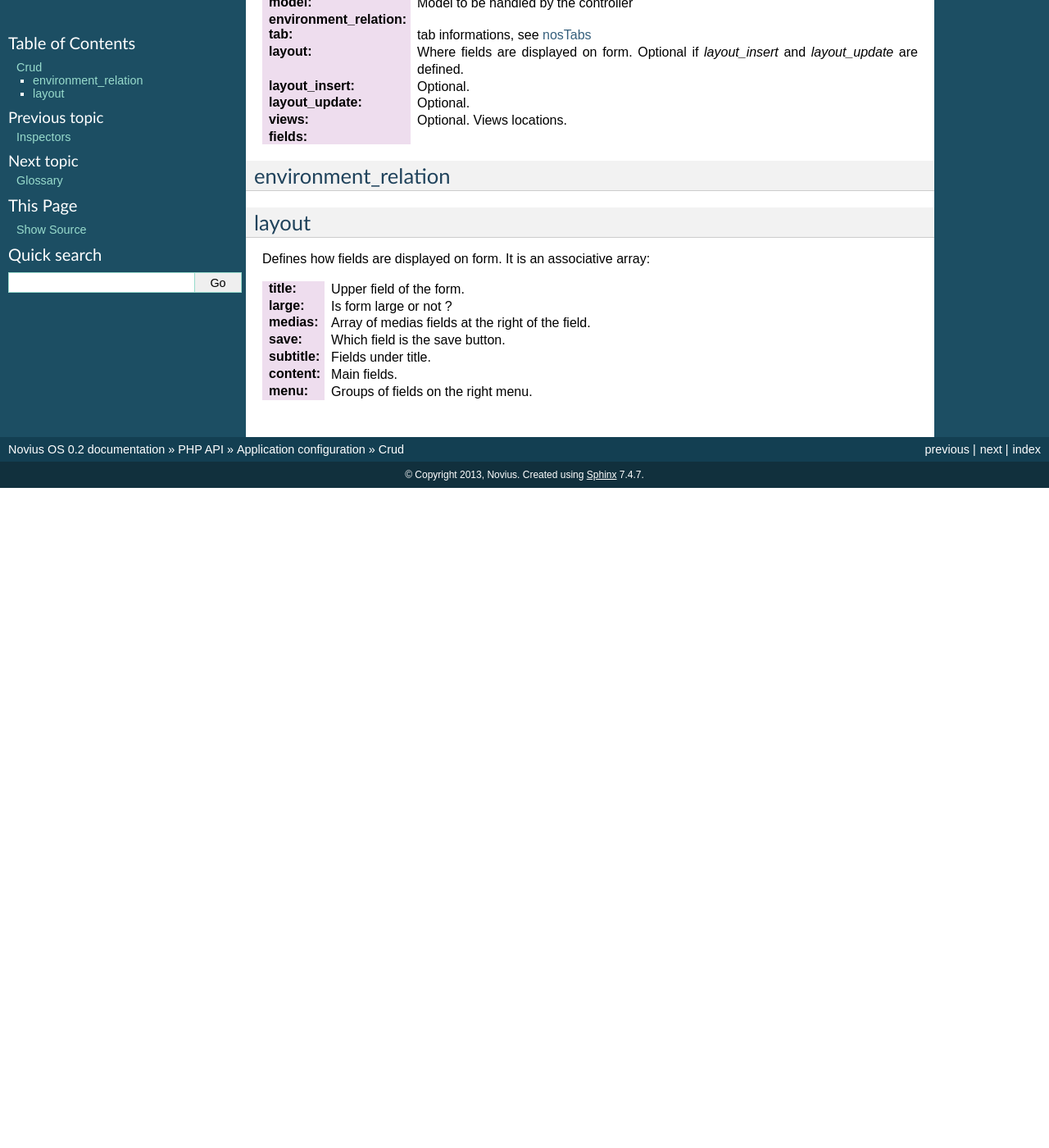
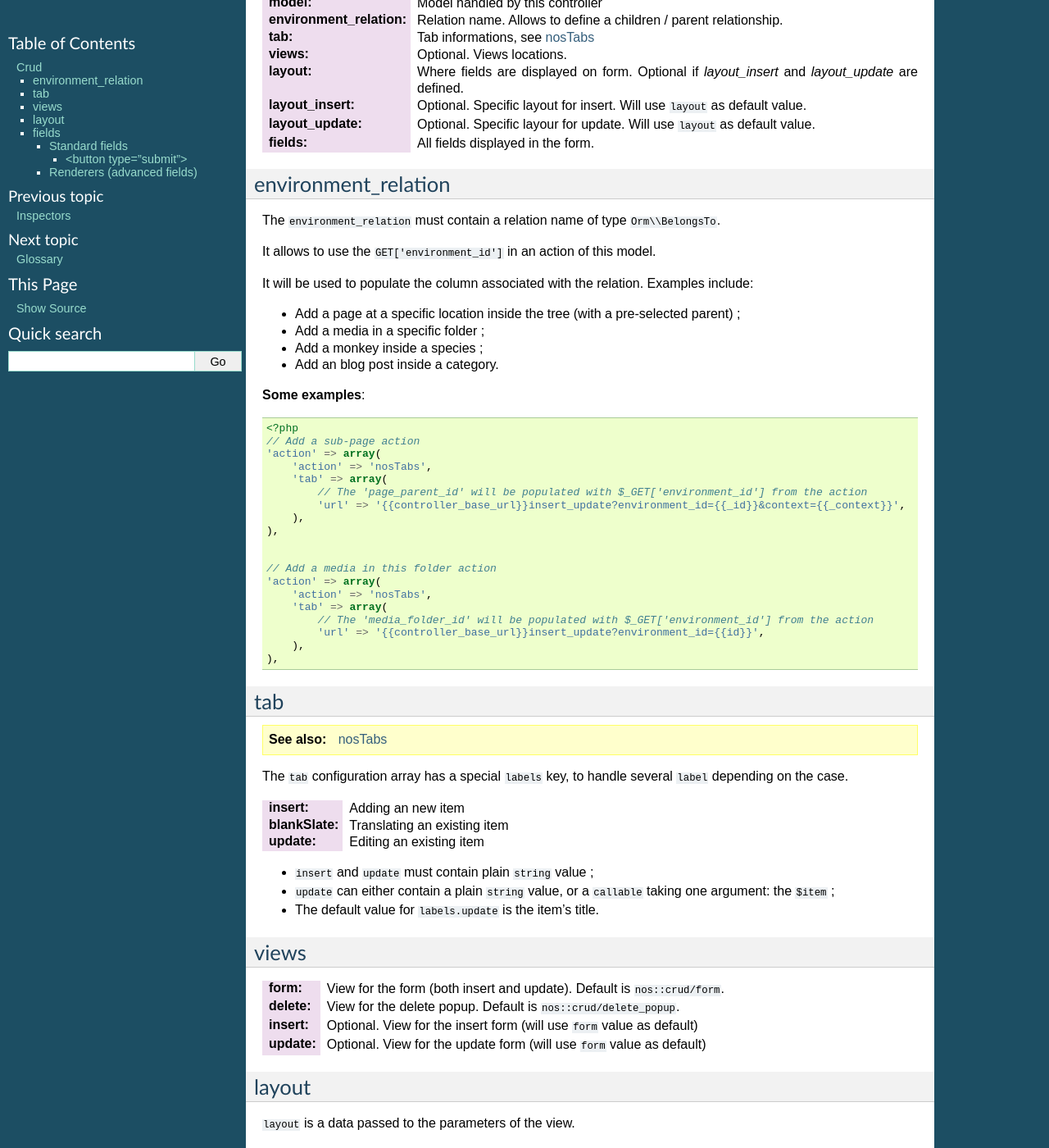
Before and after one commit to vrcAlbert/documentation-api, a Sphinx documentation site: the page built from source/php/configuration/application/crud.rst, in a window 1280 px wide and 1400 px high, scrolled down 194 px. Shown: the whole window at 82% size. Built offline with Sphinx 7.4.7, drawn with Linux system fonts in a browser that asks for light colours; cross-references to code outside the pages are shown as plain code; before the commit the page ends 900 px from its top, so only the background shows below that; some of the changed text lies outside the part shown.

Commit message:
CRUD and Forms' views

```diff
--- a/source/php/configuration/application/crud.rst
+++ b/source/php/configuration/application/crud.rst
@@ -5,30 +5,228 @@ Configuration for :php:class:`Nos\\Orm\\Model`'s appdesk.
 
 Associative array:
 
-:controller_url: Url of CRUD controller
-:model: Model to be handled by the controller
-:environment_relation:
-:tab: tab informations, see :ref:`javascript/$/nosAction/nosTabs`
-:layout: Where fields are displayed on form. Optional if `layout_insert` and `layout_update` are defined.
-:layout_insert: Optional.
-:layout_update: Optional.
-:views: Optional. Views locations.
-:fields:
+:controller_url: Url of the CRUD controller
+:model:          Model handled by this controller
+:environment_relation: Relation name. Allows to define a children / parent relationship.
+:tab:            Tab informations, see :ref:`javascript/$/nosAction/nosTabs`
+:views:          Optional. Views locations.
+:layout:         Where fields are displayed on form. Optional if `layout_insert` and `layout_update` are defined.
+:layout_insert:  Optional. Specific layout for insert. Will use ``layout`` as default value.
+:layout_update:  Optional. Specific layour for update. Will use ``layout`` as default value.
+:fields:         All fields displayed in the form.
+
 
 environment_relation
 ********************
 
+The ``environment_relation`` must contain a relation name of type ``Orm\\BelongsTo``.
+
+It allows to use the ``GET['environment_id']`` in an action of this model.
+
+It will be used to populate the column associated with the relation. Examples include:
+
+- Add a page at a specific location inside the tree (with a pre-selected parent) ;
+- Add a media in a specific folder ;
+- Add a monkey inside a species ;
+- Add an blog post inside a category.
+
+**Some examples**:
+
+.. code-block:: php
+
+    <?php
+    // Add a sub-page action
+    'action' => array(
+        'action' => 'nosTabs',
+        'tab' => array(
+            // The 'page_parent_id' will be populated with $_GET['environment_id'] from the action
+            'url' => '{{controller_base_url}}insert_update?environment_id={{_id}}&context={{_context}}',
+        ),
+    ),
+
+
+    // Add a media in this folder action
+    'action' => array(
+        'action' => 'nosTabs',
+        'tab' => array(
+            // The 'media_folder_id' will be populated with $_GET['environment_id'] from the action
+            'url' => '{{controller_base_url}}insert_update?environment_id={{id}}',
+        ),
+    ),
+
+
+
+tab
+****
+
+.. seealso:: :ref:`javascript/$/nosAction/nosTabs`
+
+
+The ``tab`` configuration array has a special ``labels`` key, to handle several ``label`` depending on the case.
+
+:insert:     Adding an new item
+:blankSlate: Translating an existing item
+:update:     Editing an existing item
+
+
+- ``insert`` and ``update`` must contain plain ``string`` value ;
+- ``update`` can either contain a plain ``string`` value, or a ``callable`` taking one argument: the ``$item`` ;
+- The default value for ``labels.update`` is the item's title.
+
+
+views
+*****
+
+:form:   View for the form (both insert and update). Default is ``nos::crud/form``.
+:delete: View for the delete popup. Default is ``nos::crud/delete_popup``.
+:insert: Optional. View for the insert form (will use ``form`` value as default)
+:update: Optional. View for the update form (will use ``form`` value as default)
 
 
 layout
 ******
 
-Defines how fields are displayed on form. It is an associative array:
+``layout`` is a data passed to the parameters of the view.
 
-:title: Upper field of the form.
-:large: Is form large or not ?
-:medias: Array of medias fields at the right of the field.
-:save: Which field is the save button.
-:subtitle: Fields under title.
-:content: Main fields.
-:menu: Groups of fields on the right menu.
+There are two syntaxes, the normal (full) and a simplified form (because it's what we want to use 80% of the time).
+
+
+Here is the **full normal syntax**:
+
+.. code-block:: php
+
+    <?php
+    'layout' => array(
+        'first_view' => array(
+            'view' => 'nos::form/layout_standard',
+            'params' => array(
+                // View data
+                'title' => '',
+                'content' => '',
+            ),
+        ),
+        'second_view' => array(
+            'view' => 'noviusos_page::admin/page_form',
+            // No 'params'
+        ),
+    ),
+
+
+But Novius OS has a standard layout for the form, and that's what we want to use 80% of the time with the **simplified syntax**:
+
+.. code-block:: php
+
+    <?php
+    'layout' => array(
+        // View data
+        'title' => '',
+        'content' => '',
+    ),
+
+We only need to define the view data for the standard layout, and it will be wrapped like so:
+
+.. code-block:: php
+
+    <?php
+    $layout = array(
+        array(
+            'view' => 'nos::form/layout_standard',
+            'params' =>  $layout,
+        ),
+    );
+
+
+.. seealso:: :doc:`/php/views/form`
+
+.. _php/configuration/application/crud/fields:
+
+fields
+******
+
+The ``fields`` syntax is based on an existing FuelPHP feature, which is used to configure form attributes for each column of a Model.
+
+.. seealso::
+
+    `FuelPHP documentation on Model::$_properties <http://docs.fuelphp.com/packages/orm/creating_models.html#propperties>`__
+
+In addition to standard form fields, Novius OS has :term:`renderers <Renderer>`, which are a bit more advanced. For
+instance, they allow to select a media, a page, a date...
+
+
+Configuration example:
+
+.. code-block:: php
+
+	<?php
+	return array(
+		'name' => array(
+			'label' => 'Text shown next to the field',
+			'form' => array(
+				'type' => 'text',
+				'value' => 'Default value',
+			),
+			'validation' => array(),
+	);
+
+
+Standard fields
+----------------
+
+Bold text is the value for the ``type`` property.
+
+* <input type="**text**">
+* <input type="**password**">
+* <**textarea**>
+* <**select**>
+* <input type="**radio**">
+* <input type="**checkbox**">
+* <input type="**submit**">
+* <input type="**button**">
+* <input type="**file**">
+
+.. code-block:: php
+
+	<?php
+	return array(
+		'gender' => array(
+			'label' => 'Gender',
+			'form' => array(
+				'type' => 'select',
+				'options' => array(
+					'm' => 'Male',
+					'f' => 'Female',
+				)
+			),
+			'validation' => array('required'),
+		),
+	);
+
+
+<button type="submit">
+^^^^^^^^^^^^^^^^^^^^^^
+
+* ``type = submit`` generates ``<input type="submit">``
+* ``type = button`` generates ``<input type="button">``
+
+The ``tag`` property can be used to force a precise HTML tag, it's useful for a ``submit`` button.
+
+FuelPHP will automatically use the ``value`` as the button's text.
+
+.. code-block:: php
+
+	<?php
+	return array(
+		'save' => array(
+			'form' => array(
+				'type' => 'submit',
+				'tag' => 'button',
+				'value' => 'Save',
+			),
+		),
+	);
+
+
+Renderers (advanced fields)
+---------------------------
+
+The renderer list is available :ref:`in a dedicated page <php/renderers>`.
--- a/source/php/index.rst
+++ b/source/php/index.rst
@@ -11,5 +11,6 @@ PHP API
 	behaviours/index
 	classes/index
 	renderers/index
+	views/index
 	events
 	fuelphp
```
Also changed, not shown: source/php/views/form.rst (added, +127 -0 lines), source/php/views/index.rst (added, +7 -0 lines), source/php/views/images/crud_form.png (added).
